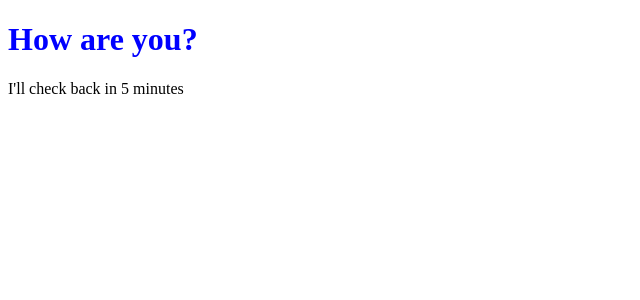
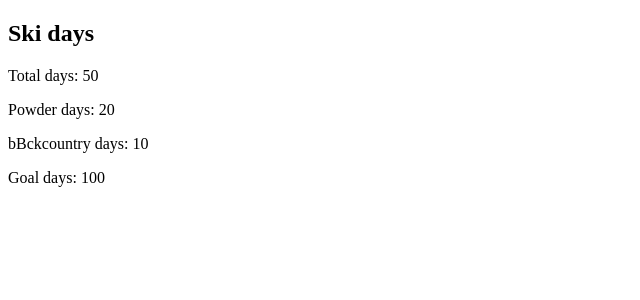
Before and after one commit to liaindev/react-essential-training-on-linkedin, a React (Create React App) app: page / in a window 1280 px wide. Shown: the top 300 px of the page, without its empty margins (0-640 px from the left). Built offline with nearby package versions, Linux system fonts and the light colour scheme.

Commit message:
Create SkiDayCounter component

```diff
--- a/src/index.js
+++ b/src/index.js
@@ -1,25 +1,40 @@
-// import the React library in order to use it
 import React from 'react';
-// import ReactDOM to render our React component to the DOM
 import ReactDOM from 'react-dom';
 
-class Message extends React.Component {
-  // use render() method to render elements to the DOM
-  render() {
+let skiData = {
+  total: 50,
+  powder: 20,
+  backcountry: 10,
+  goal: 100
+}
+
+class SkiDayCounter extends React.Component {
+  render () {
     return (
-      <div>
-        <h1 style={{color: this.props.myColor}}>
-          {this.props.msg}
-        </h1>
-        <p>I'll check back in {this.props.minutes} minutes</p>
-      </div>
+      <section>
+        <h1>Ski days</h1>
+        <div>
+          <p>Total days: {this.props.total}</p>
+        </div>
+        <div>
+          <p>Powder days: {this.props.powder}</p>
+        </div>
+        <div>
+          <p>bBckcountry days: {this.props.backcountry}</p>
+        </div>
+        <div>
+          <p>Goal days: {this.props.goal}</p>
+        </div>
+      </section>
     )
   }
 }
 
-// Use ReactDOM.render() to render our Message component to the DOM
 ReactDOM.render(
-  // color & msg are properties for the Message component
-  <Message myColor="blue" msg="How are you?" minutes={5}/>,
+  <SkiDayCounter
+    total={skiData.total}
+    powder={skiData.powder}
+    backcountry={skiData.backcountry}
+    goal={skiData.goal}/>,
   document.getElementById('root')
 )
```
